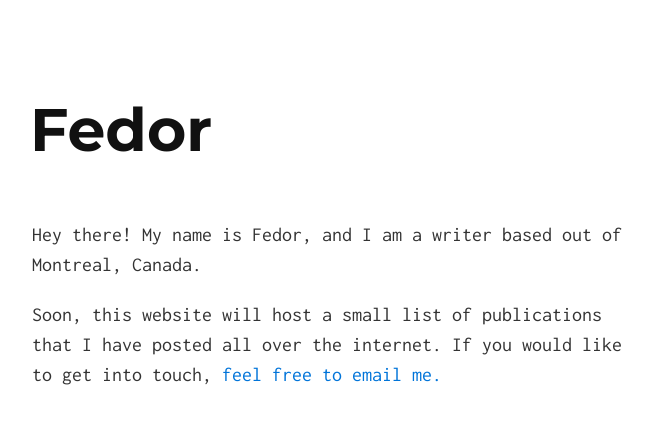
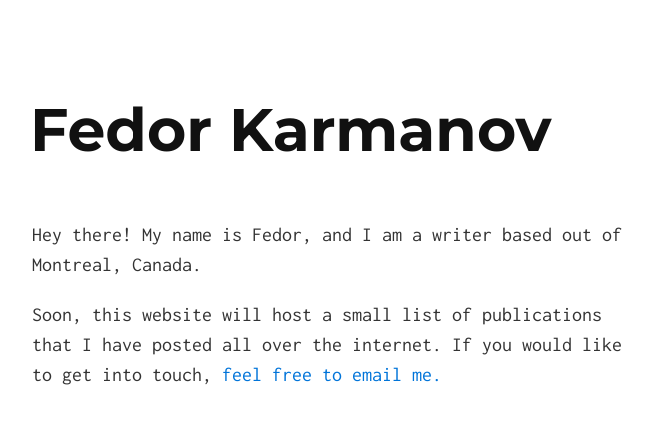
Before and after one commit to fed-ka/fed-ka, a Jekyll site: the page built from index.md, in a window 1280 px wide. Shown: the top 424 px of the page, without its empty margins (308-961 px from the left). Built offline with Jekyll 4.4.1, drawn with Linux system fonts in a browser that asks for light colours.

Commit message:
Update _config.yml

```diff
--- a/_config.yml
+++ b/_config.yml
@@ -1,6 +1,6 @@
 # Site settings
 title: Fedor I. Karmanov
-tag_text: Fedor
+tag_text: Fedor Karmanov
 description: Writer, editor, researcher.
 
 # Build settings
```
